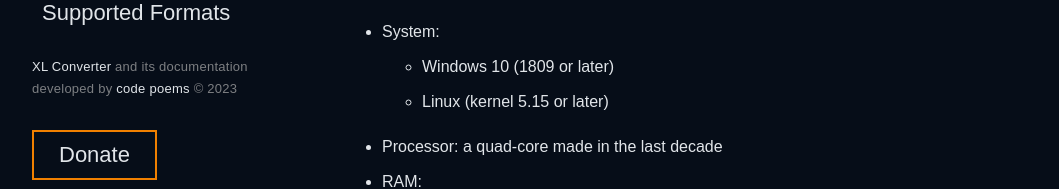
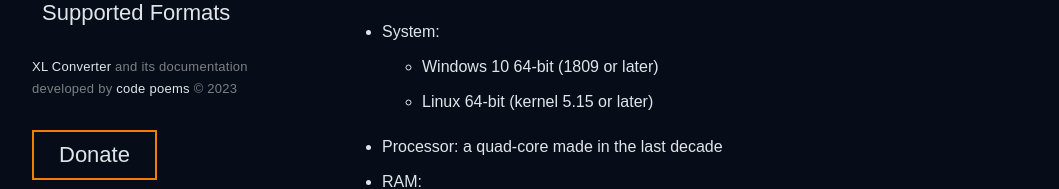
Before and after one commit to JacobDev1/xl-converter-docs, a React (Vite) app: page /faq in a window 1280 px wide. Shown: the part 546-735 px from the top of the page, without its empty margins (158-1217 px from the left). Built offline with nearby package versions, Linux system fonts and the light colour scheme; the HTML template or start-up script is replaced by a standard one.

Commit message:
faq: hardware requirements

```diff
--- a/src/pages/FAQ.tsx
+++ b/src/pages/FAQ.tsx
@@ -15,8 +15,8 @@ export default function FAQ(){
         <ul>
             <li>System:
                 <ul>
-                    <li>Windows 10 (1809 or later)</li>
-                    <li>Linux (kernel 5.15 or later)</li>
+                    <li>Windows 10 64-bit (1809 or later)</li>
+                    <li>Linux 64-bit (kernel 5.15 or later)</li>
                 </ul>
             </li>
             <li>Processor: a quad-core made in the last decade</li>
```
